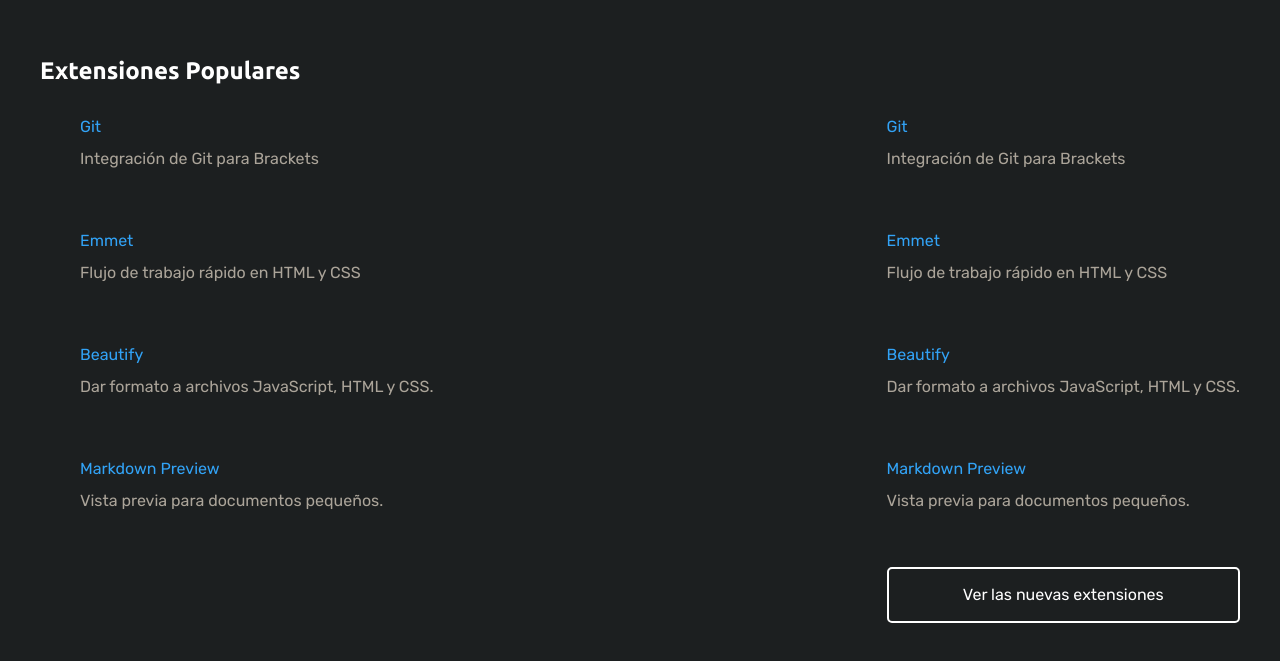
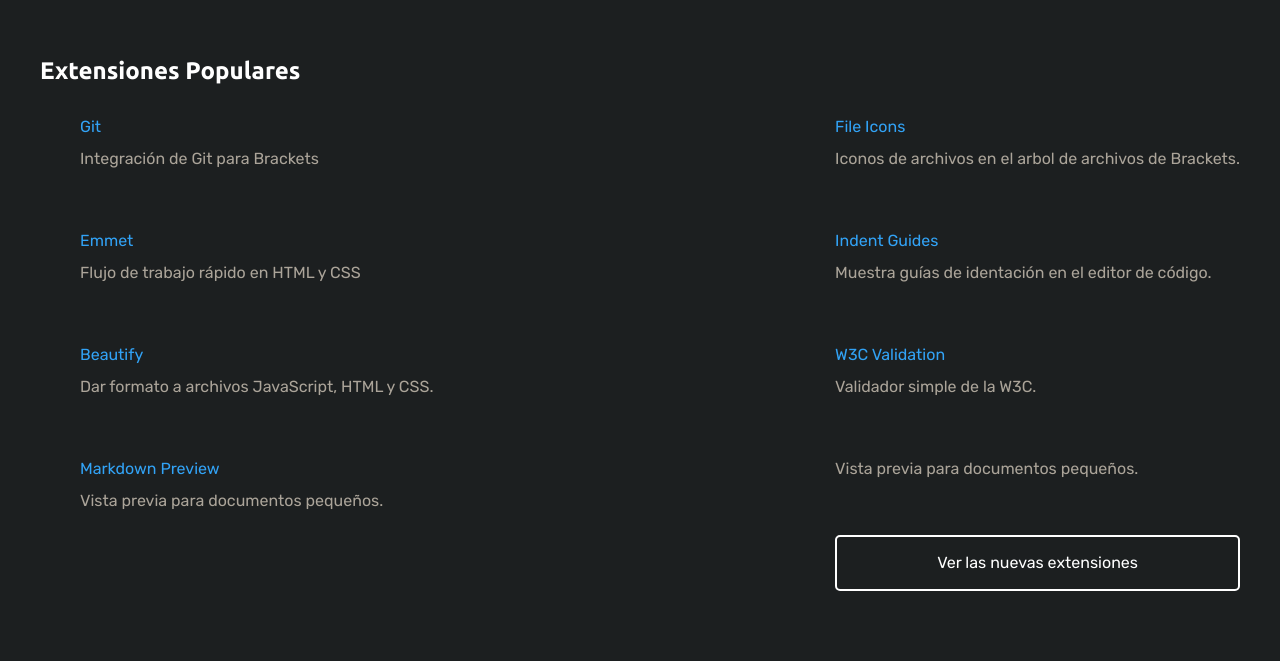
Before and after one commit to danyserrano/PracticaSitioBrackets, a plain HTML site: page index.html in a window 1280 px wide. Shown: the part 2245-2906 px from the top of the page. Drawn offline with Linux system fonts and the light colour scheme.

Commit message:
Brackets 1.1

```diff
--- a/index.html
+++ b/index.html
@@ -85,7 +85,7 @@ style=" fill:#FFFFFF;"><path d="M 44.898438 14.5 C 44.5 12.300781 42.601563 10.6
                 </div>
             </div>
 
-            <h2 class="centrar-texto">Features</h2>
+            <h2 class="centrar-texto">Características</h2>
 
             <div class="contenido-caracteristicas">
                 <div class="contenido-caracteristica">
@@ -134,22 +134,22 @@ style=" fill:#FFFFFF;"><path d="M 44.898438 14.5 C 44.5 12.300781 42.601563 10.6
 
                 <ul class="ul-extensions">
                     <li class="li-extension">
-                        <a href="#" class="enlace-parrafo no-margin">Git</a>
-                        <p class="parrafo--gris">Integración de Git para Brackets</p>
+                        <a href="#" class="enlace-parrafo no-margin">File Icons</a>
+                        <p class="parrafo--gris">Iconos de archivos en el arbol de archivos de Brackets.</p>
                     </li>
 
                     <li class="li-extension">
-                        <a href="#" class="enlace-parrafo no-margin">Emmet</a>
-                        <p class="parrafo--gris">Flujo de trabajo rápido en HTML y CSS</p>
+                        <a href="#" class="enlace-parrafo no-margin">Indent Guides</a>
+                        <p class="parrafo--gris">Muestra guías de identación en el editor de código.</p>
                     </li>
 
                     <li class="li-extension">
-                        <a href="#" class="enlace-parrafo no-margin">Beautify</a>
-                        <p class="parrafo--gris">Dar formato a archivos JavaScript, HTML y CSS.</p>
+                        <a href="#" class="enlace-parrafo no-margin">W3C Validation</a>
+                        <p class="parrafo--gris">Validador simple de la W3C.</p>
                     </li>
 
                     <li class="li-extension">
-                        <a href="#" class="enlace-parrafo no-margin">Markdown Preview</a>
+                        <a href="#" class="enlace-parrafo no-margin"></a>
                         <p class="parrafo--gris">Vista previa para documentos pequeños.</p>
                     </li>
 
```
